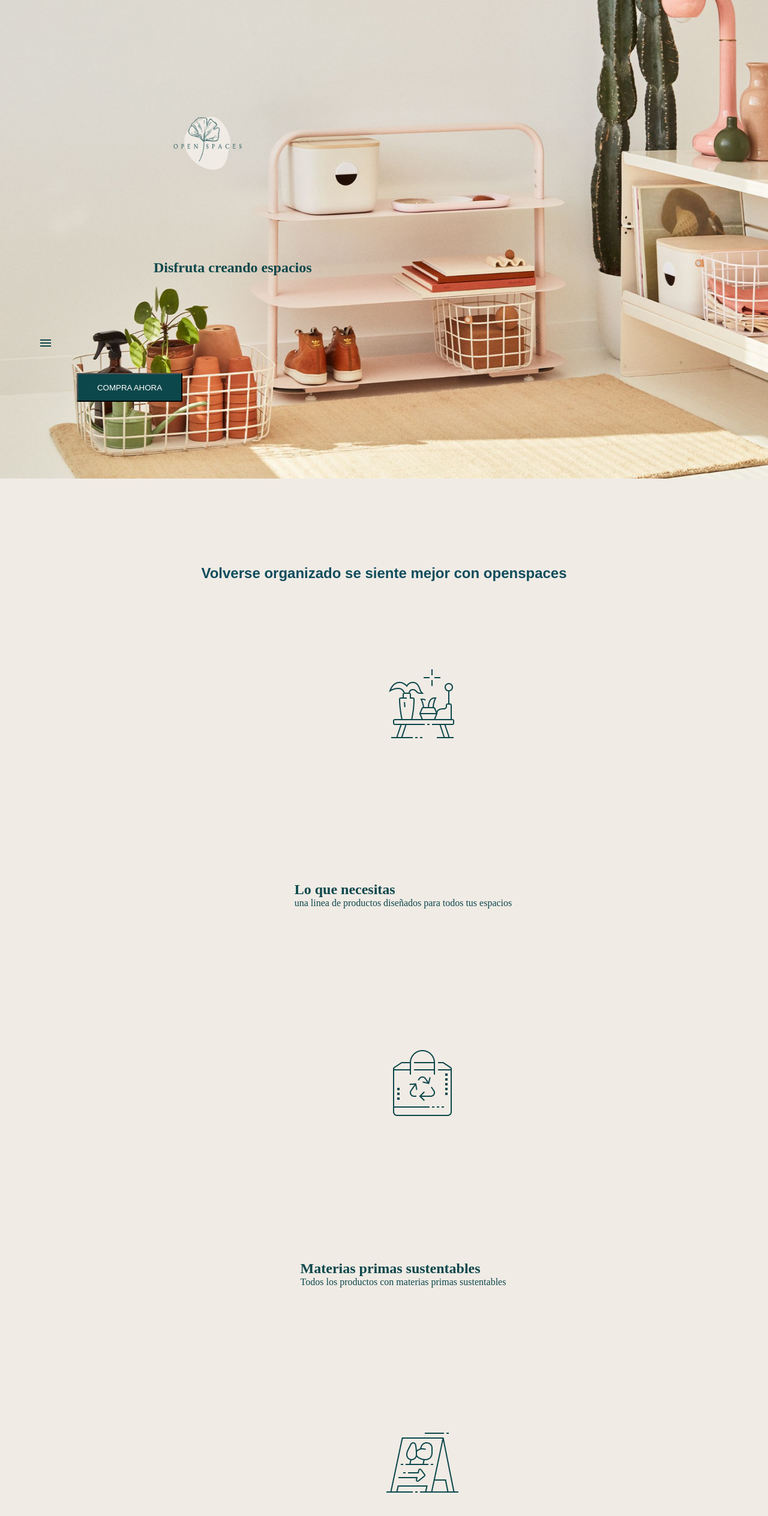
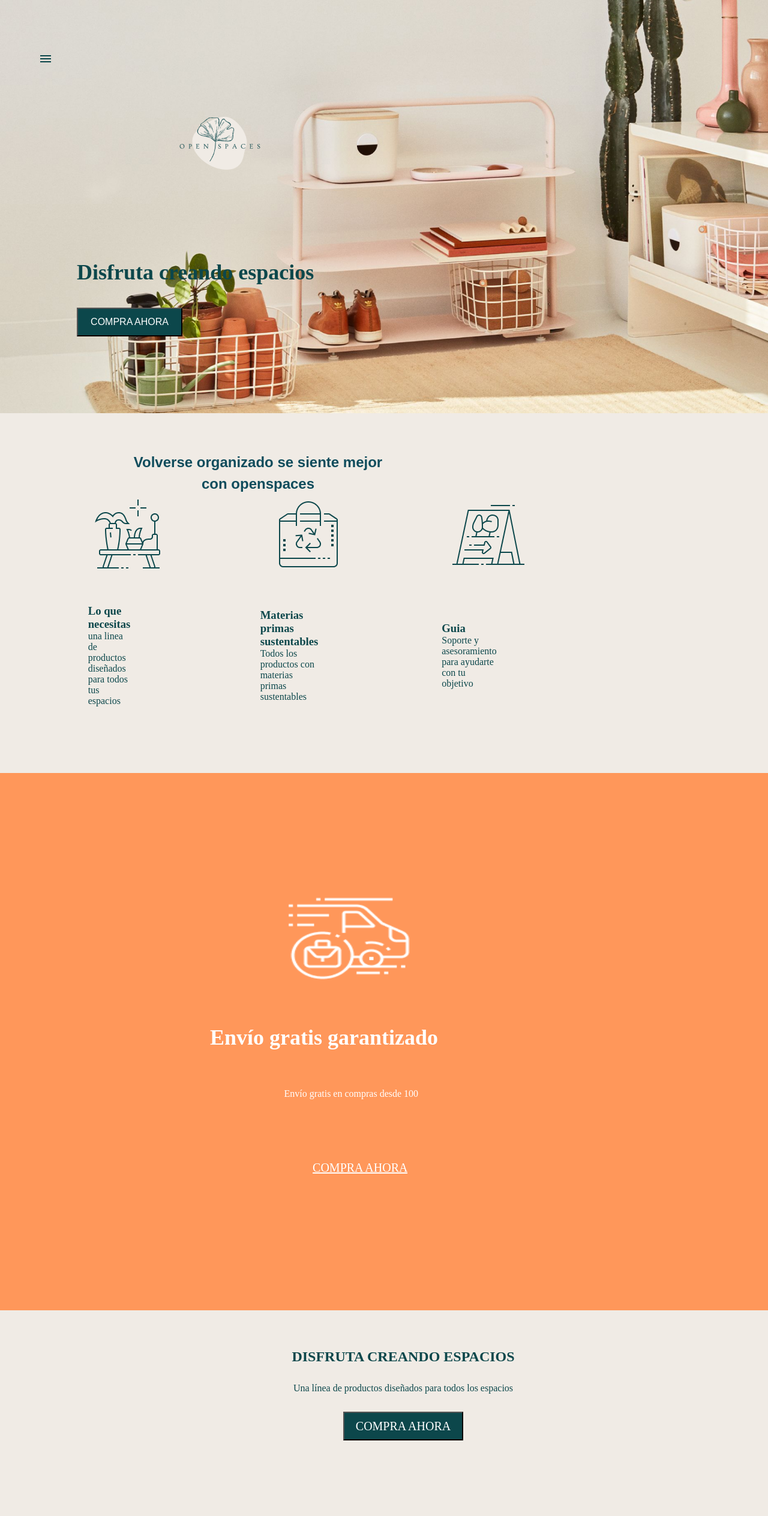
Before and after one commit to Adalab/modulo-1-evaluacion-final-soniaggo, a website built with Vite: page src/index.html in a window 1280 px wide. Shown: the top 2528 px of the page at 60% size. Built offline with nearby package versions, Linux system fonts and the light colour scheme.

Commit message:
add sccs

```diff
--- a/src/index.html
+++ b/src/index.html
@@ -9,10 +9,11 @@
 <body>
     <header class="header">
         <nav>
-
+            <a  href="https://adalab.es.">
             <label for="check" class="checkbutton">
                <img src="images/menu-hamburger.png" alt="">
             </label>
+          </a>
             <ul>
                 <li>Productos</li>
                 <li>Coleciones</li>
@@ -36,21 +37,21 @@
                 <img src="images/icon_1.png" alt="">
             </SEction>
             <section class="main-article-section1">
-                <h2>Lo que necesitas</h2>
+                <h3>Lo que necesitas</h3>
                 <p>una linea de productos diseñados para todos tus espacios</p>
             </section>
             <section class="main-article-section2">
                 <img src="images/Biodegradable bag.png" alt="">
             </section>
             <section class="main-article-section1">
-                <h2>Materias primas sustentables</h2>
+                <h3>Materias primas sustentables</h3>
                 <p>Todos los productos con materias primas sustentables</p>
             </section>
             <section class="main-article-section2">
                 <img src="images/Park.png" alt="">
             </section>
             <section class="main-article-section1">
-                <h2>Guia</h2>
+                <h3>Guia</h3>
                 <p>Soporte y asesoramiento para ayudarte con tu objetivo</p>
             </section>
         </article>
@@ -75,7 +76,7 @@
                 <input type="button" value="COMPRA AHORA" class="comprar-ahora2">
             </section>
             <section>
-                <img style="background-size:cover;" src="images/creando-espacios.jpg" alt="">
+                <img style="background-size:cover; width:100% ;" src="images/creando-espacios.jpg" alt="">
             </section>
         </article>
     </main>
@@ -112,8 +113,21 @@
             <ul class="footer-contac">CONTACTO
                 <li>ayuda@openspaces.com</li>
                 <li>Socios</li>
+                <ul class="footer-redes">
+                  <li><a href="https://www.linkedin.com/in/">
+                      <img src="images/imagen linkedin.svg" alt="">
+                  </a></li>
+                  <li><a href="www.instagram.com">
+                      <img src="images/icono instagram.svg" alt="">
+
+                  </a></li>
+                  <li><a href="X.com">
+                      <img src="images/imagen titer.svg" alt="">
+
+                  </a></li>
+             </ul>
             </ul>
-           <ul class="footer-redes">
+           <!-- <ul class="footer-redes">
                 <li><a href="https://www.linkedin.com/in/">
                     <img src="images/imagen linkedin.svg" alt="">
                 </a></li>
@@ -125,7 +139,7 @@
                     <img src="images/imagen titer.svg" alt="">
 
                 </a></li>
-           </ul>
+           </ul> -->
             </section>
 
         </article>
--- a/src/scss/main.scss
+++ b/src/scss/main.scss
@@ -2,10 +2,12 @@
     margin: 0;
     padding: 0;
     box-sizing: border-box;
+
 }
 body{
-    width: 100%;
-    height: 100%;
+    width: 100vw;
+    height:auto;
+    overflow-x: hidden;
 }
 
 .nav {
@@ -14,7 +16,7 @@ body{
     width:100%;
     height:100%;
     display:none;
-    position: -webkit-sticky;
+    // position: -webkit-sticky;
 
 
 }
@@ -31,12 +33,18 @@ nav ul li {
     font-weight: semi-bold;
     display: none;
 }
+
 .checkbutton{
+    width: 24px;
+    height: 24px;
     position: fixed;
-    padding-top: 70vh;
+    // padding-top: 70vh;
     padding-left: 5vw;
     /* width: 40vw;
     height:70vw; */
+    margin-top: 10px;
+
+
 
 }
 header {
@@ -99,7 +107,7 @@ justify-items: center;
 align-items: center;
 background-color: #F0EBE5;
 color: #0C474B;
-/* width: 100%; */
+width: 100vw;
 font-family: poppinspoppins-seemi-bold;
 
 
@@ -217,6 +225,8 @@ font-family: poppinspoppins-seemi-bold;
     height: 48px;
     background-color:#0C474B;
     color: white;
+    font-family: poppins;
+    font-weight: semi-bold;
 
 }
 .footer ul{
@@ -261,3 +271,156 @@ font-family: poppinspoppins-seemi-bold;
     padding-right: 5vw;
     padding-bottom: 2vw;
 }
+
+
+    // .header-img2{
+    //     width: 100px;
+    //     height: 50px;
+    //     margin-left: 5%;
+    //     margin-top: 5%;
+    // }
+    // .header-title{
+    //     font-size: 1.5rem;
+    //     margin-top: 5%;
+    //     margin-left: 5%;
+    // }
+    // .comprar-ahora{
+    //     width: 100px;
+    //     height: 30px;
+    //     margin-top: 10px;
+    //     margin-left: 5%;
+    // }
+    // .main-article-section1{
+    //     margin-left:10vw;
+    //     margin-right: 10vw;
+    // }
+    // .main-article-section2{
+    //     margin-left:10vw;
+    //     margin-right: 10vw;
+    // }
+    // .main-article-title {
+    //     font-size: 1.5rem;
+    // }
+
+    @media (min-width: 900px) and (max-width: 1728px){
+
+        .header-img2{
+            width: 213px;
+            height: 96px;
+            margin-left: 260px;
+
+        }
+
+        .comprar-ahora{
+            margin-top: 0;
+            margin-left: 10%;
+            width: 176px;
+            height: 48px;
+            font-size: 16px;
+
+        }
+        .header-title{
+            padding-right: 500px;
+            font-size: 36px;
+            margin-left: 10%;
+            margin-bottom: 3%;
+        }
+        .nav {
+
+             width:24px;
+             height:24px;
+            }
+        .checkbutton{
+            margin-top: 86px;
+
+        }
+        .main-article{
+            display: grid;
+            grid-auto-flow:row ;
+            grid-template-rows: repeat(3, 200px); ;
+            grid-template-columns:repeat(3, 300px) ;
+            justify-items: center;
+            align-items: center;
+            background-color: #F0EBE5;
+            color: #0C474B;
+
+            // width: 100%;
+            font-family: poppinspoppins-seemi-bold;
+              }
+              .main-article-title{
+                padding-left:  100px;
+                padding-right: 100px;
+                grid-column: 1/-1;
+                margin-right: 150px;
+                margin-left: 110px;
+
+              }
+
+            .main-article-section1{
+                order:7;
+                gap: 100px;
+            }
+            .img-track {
+                width: 212px;
+                height: 160px;
+                }
+
+           .main-article2-section2{
+
+             margin-left: 25%;
+
+
+            }
+
+            .main-article2-section3{
+
+                margin-left: 37%;
+                font-size: 16px;
+                font-family: poppins;
+                margin-bottom: 8%;
+
+                }
+
+
+                .main-article2-section4{
+
+                    font-size: 20px;
+
+                    margin-left: 23%;
+                    padding-bottom: 10%;
+
+
+
+                }
+                .main-article3-section1{
+                    padding-top: 5%;
+                    padding-left: 15%;
+                    gap:30px;
+                }
+                .comprar-ahora2{
+                    width:  200px;
+                    height: 48px;
+                    font-size: 20px;
+                }
+                .footer-article{
+                    padding-top: 40px;
+                   background-color:#0C474B;
+                   display:flex;
+                   flex-direction: row;
+                   align-content:flex-start;
+                   align-items: center;
+                   gap: 100px;
+                   justify-content: center;
+
+
+
+                }
+
+
+                .footer-contac{
+                  margin-top:15px ;
+                  height: 100px;
+
+                }
+
+            }
```
